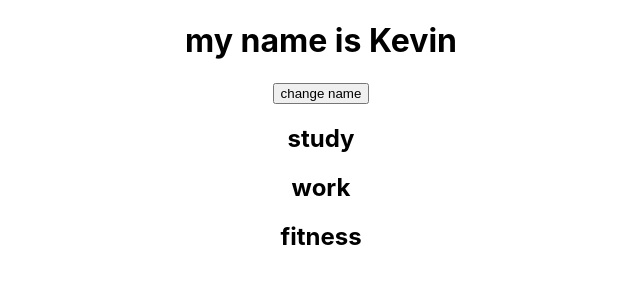
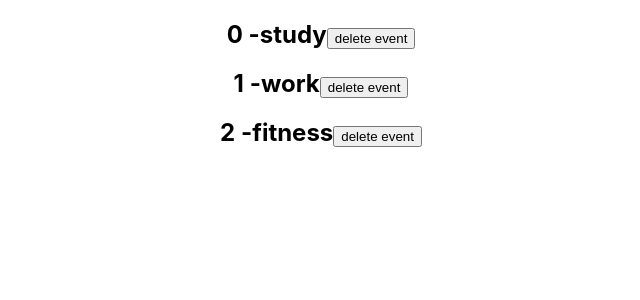
Before and after one commit to KJCastillo/test-react, a React (Create React App) app: page / in a window 1280 px wide. Shown: the top 300 px of the page, without its empty margins (319-959 px from the left). Built offline with nearby package versions, Linux system fonts and the light colour scheme.

Commit message:
setEvents

```diff
--- a/src/App.js
+++ b/src/App.js
@@ -2,27 +2,27 @@ import './App.css';
 import { useState } from 'react';
 
 function App() {
-
-  const [name, setName] = useState('Kevin')
   const [events, setEvents] = useState([
     {title: 'study', id: 1},
     {title: 'work', id: 2},
     {title: 'fitness', id: 3}
   ])
 
-  const handleClick = () => {
-    setName('Penny')
-    console.log(name)
+  const handleClick = (id) => {
+    setEvents(events.filter((event) => {
+      return id !== event.id
+    }))
+    console.log(id)
   }
 
   return (
     <div className="App">
-      <h1>my name is {name}</h1>
-      <button onClick={handleClick}>change name</button>
-      {events.map((event) => (
+
+      {events.map((event, index) => (
         <div key={event.id}>
-          <h2>
+          <h2>{index} -
             {event.title}
+            <button onClick={() => {handleClick(event.id)}}>delete event</button>
           </h2>
         </div>
       ))}
```
